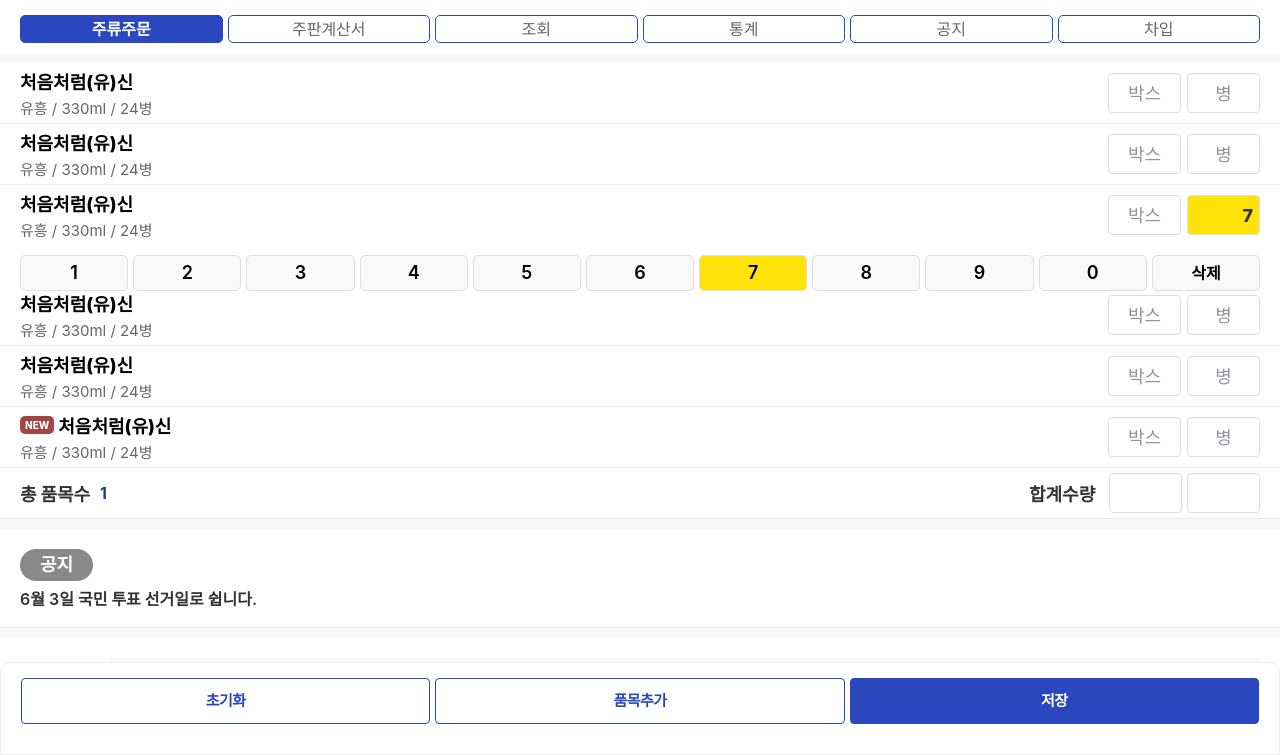
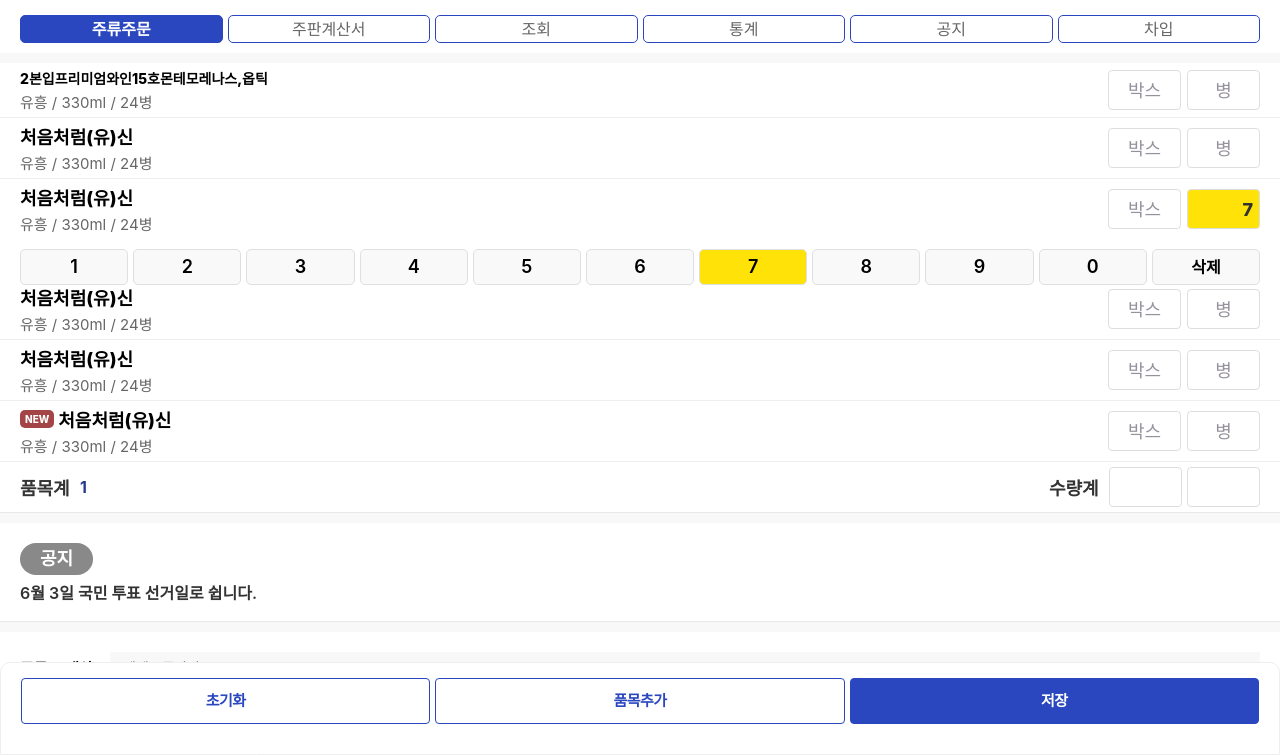
Before and after one commit to elin-sunhye/-angelnet-sulOrderVendor_Pub, a plain HTML site: page order.html in a window 1280 px wide. Shown: the part 45-800 px from the top of the page. Drawn offline with Linux system fonts and the light colour scheme; a web font is replaced by a local one.

Commit message:
주류주문 제품명 수정

```diff
--- a/css/devices/mobile.css
+++ b/css/devices/mobile.css
@@ -18,4 +18,9 @@
     .basket-foot__data span {
         margin: 1px;
     }
+
+    .product-basket__quan-field {
+        width: 60px;
+        font-size: 16px;
+    }
 }
--- a/css/style.css
+++ b/css/style.css
@@ -392,6 +392,7 @@
     box-sizing: border-box;
     display: flex;
     align-items: center;
+    gap: 5px;
     border-bottom: 1px solid #eee;
     background-color: #fff;
     transition: All 0.2s ease-out;
@@ -432,6 +433,9 @@
 .product-basket__left {
     flex: 1;
 }
+.order-product-left {
+    /* width: ; */
+}
 
 /* .product-basket__right {
     flex: 0 0 164px;
@@ -442,6 +446,12 @@
     font-size: 18px;
     font-weight: 800;
     line-height: normal;
+}
+
+.order-product-title {
+    max-width: 300px;
+    word-wrap: break-word;
+    word-break: break-all;
 }
 
 .product-basket__option {
@@ -614,7 +624,7 @@ input.product-basket__quan-field.click {
 
 .basket-foot__title {
     color: #333;
-    width: 80px;
+    width: 60px;
     font-size: 18px;
     font-weight: 800;
     line-height: normal;
--- a/order.html
+++ b/order.html
@@ -19,7 +19,7 @@
         <meta property="og:description" content="술오더" />
         <link rel="stylesheet" href="./css/common.css" />
         <link rel="stylesheet" href="./css/style.css" />
-        <link rel="stylesheet" href="./css/devices/mobile.css" />
+        <link rel="stylesheet" href="./css/response.css" />
         <link rel="stylesheet" href="./css/swiper.css" />
         <script src="./js/swiper.8.4.7.js"></script>
         <script src="./js/jquery.3.1.1.js"></script>
@@ -109,8 +109,10 @@
                                 <ul class="product-basket__list">
                                     <li class="product-basket__item">
                                         <div class="product-basket__left">
-                                            <p class="product-basket__title">
-                                                처음처럼(유)신
+                                            <p
+                                                class="product-basket__title order-product-title"
+                                            >
+                                                2본입프리미엄와인15호몬테모레나스,옵틱
                                             </p>
                                             <p class="product-basket__option">
                                                 유흥 / 330ml / 24병
@@ -456,13 +458,13 @@
                                 <div class="basket-foot__box">
                                     <dl class="basket-foot__item">
                                         <dt class="basket-foot__title">
-                                            총 품목수
+                                            품목계
                                         </dt>
                                         <dd class="basket-foot__data">1</dd>
                                     </dl>
                                     <dl class="basket-foot__item">
                                         <dt class="basket-foot__title">
-                                            합계수량
+                                            수량계
                                         </dt>
                                         <dd class="basket-foot__data">
                                             <div class="product-basket__field">
@@ -1488,6 +1490,16 @@
             $(document).on('click', '.btn-open-add-prd', function () {
                 $('.layer-page').addClass('open');
             });
+
+            function fontSz() {
+                $('.order-product-title').each(function () {
+                    if ($(this).text().length > 10) {
+                        $(this).css('font-size', '14px');
+                    }
+                });
+            }
+
+            fontSz();
         </script>
         <script src="./js/common.js"></script>
     </body>
```
Also changed, not shown: main.html (+1 -1 lines).
